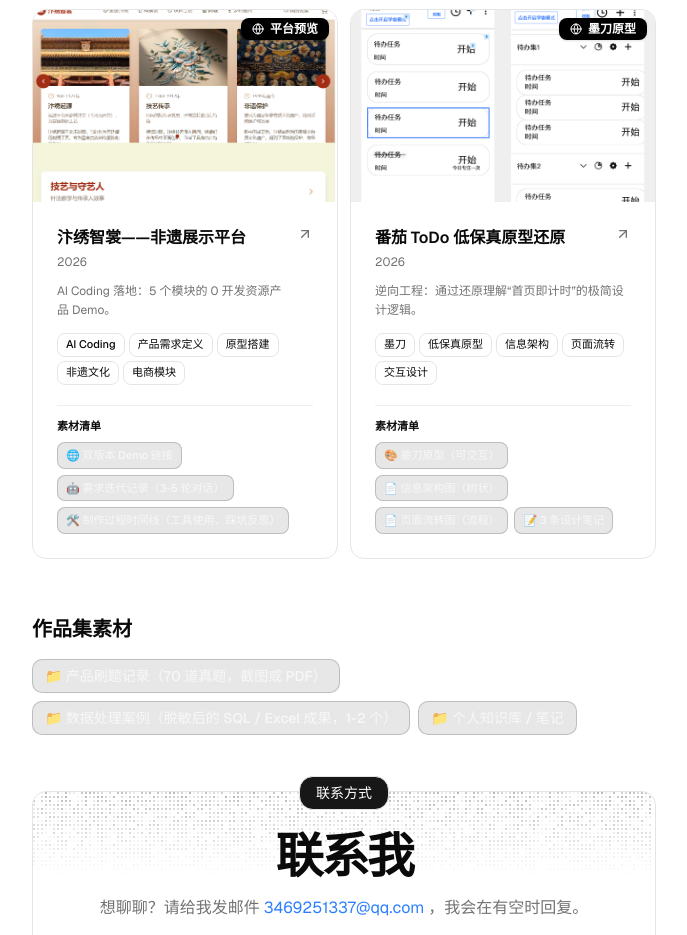
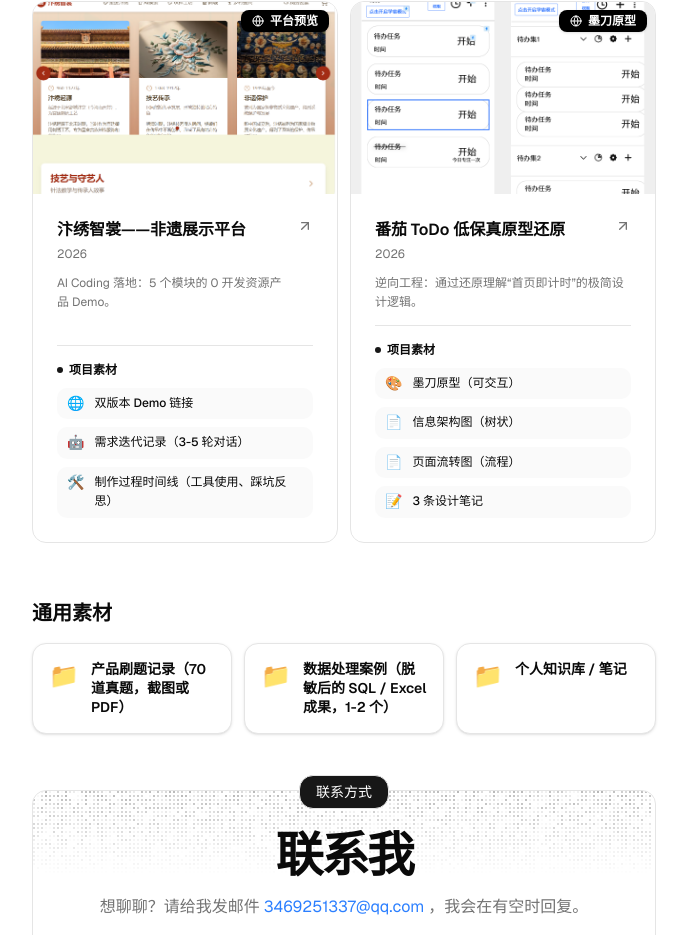
Before and after one commit to far-current/linmai-portfolio, a Next.js app: page / in a window 1280 px wide. Shown: the part 1536-2471 px from the top of the page, without its empty margins (296-983 px from the left). Built offline with nearby package versions, Linux system fonts and the light colour scheme.

Commit message:
Improve materials visibility and remove project tags

```diff
--- a/src/app/page.tsx
+++ b/src/app/page.tsx
@@ -152,17 +152,20 @@
         <section id="portfolio-materials">
           <div className="flex min-h-0 flex-col gap-y-4">
             <BlurFade delay={BLUR_FADE_DELAY * 14}>
-              <h2 className="text-xl font-bold">作品集素材</h2>
+              <h2 className="text-xl font-bold">通用素材</h2>
             </BlurFade>
             <BlurFade delay={BLUR_FADE_DELAY * 15}>
-              <div className="flex flex-wrap gap-2">
-                {DATA.portfolioMaterials.map((material, id) => (
-                  <span
+              <div className="grid grid-cols-1 sm:grid-cols-3 gap-3">
+                {DATA.portfolioMaterials.map((material) => (
+                  <div
                     key={material}
-                    className="text-sm bg-primary/10 text-primary-foreground/90 border border-primary/20 rounded-lg px-3 py-1.5 font-medium"
+                    className="flex items-start gap-3 p-4 rounded-xl border border-border bg-card shadow-sm hover:shadow-md hover:border-primary/30 transition-all"
                   >
-                    {material}
-                  </span>
+                    <span className="text-2xl shrink-0">{material.split(" ")[0]}</span>
+                    <span className="text-sm font-semibold text-foreground leading-snug">
+                      {material.slice(material.indexOf(" ") + 1)}
+                    </span>
+                  </div>
                 ))}
               </div>
             </BlurFade>
--- a/src/components/project-card.tsx
+++ b/src/components/project-card.tsx
@@ -30,7 +30,7 @@
   href?: string;
   description: string;
   dates: string;
-  tags: readonly string[];
+  tags?: readonly string[];
   link?: string;
   image?: string;
   video?: string;
@@ -126,32 +126,23 @@
         <div className="text-xs flex-1 prose max-w-full text-pretty font-sans leading-relaxed text-muted-foreground dark:prose-invert">
           <Markdown>{description}</Markdown>
         </div>
-        {tags && tags.length > 0 && (
-          <div className="flex flex-wrap gap-1 mt-auto">
-            {tags.map((tag) => (
-              <Badge
-                key={tag}
-                className="text-[11px] font-medium border border-border h-6 w-fit px-2"
-                variant="outline"
-              >
-                {tag}
-              </Badge>
-            ))}
-          </div>
-        )}
         {materials && materials.length > 0 && (
-          <div className="mt-2 pt-3 border-t border-border/60">
-            <p className="text-[11px] font-semibold text-foreground mb-2">素材清单</p>
-            <div className="flex flex-wrap gap-1.5">
+          <div className="mt-auto pt-4 border-t border-border">
+            <p className="text-xs font-bold text-foreground mb-2.5 flex items-center gap-1.5">
+              <span className="inline-block w-1.5 h-1.5 rounded-full bg-primary" />
+              项目素材
+            </p>
+            <ul className="space-y-2">
               {materials.map((material) => (
-                <span
+                <li
                   key={material}
-                  className="text-[11px] bg-primary/10 text-primary-foreground/90 border border-primary/20 rounded-md px-2 py-1 font-medium"
+                  className="flex items-start gap-2.5 text-xs text-foreground leading-relaxed bg-muted/50 rounded-lg px-2.5 py-1.5"
                 >
-                  {material}
-                </span>
+                  <span className="shrink-0 text-sm leading-none mt-0.5">{material.split(" ")[0]}</span>
+                  <span className="font-medium">{material.slice(material.indexOf(" ") + 1)}</span>
+                </li>
               ))}
-            </div>
+            </ul>
           </div>
         )}
       </div>
--- a/src/components/section/projects-section.tsx
+++ b/src/components/section/projects-section.tsx
@@ -42,7 +42,6 @@
                                 title={project.title}
                                 description={project.description}
                                 dates={project.dates}
-                                tags={project.technologies}
                                 image={project.image}
                                 video={project.video}
                                 links={project.links}
```
